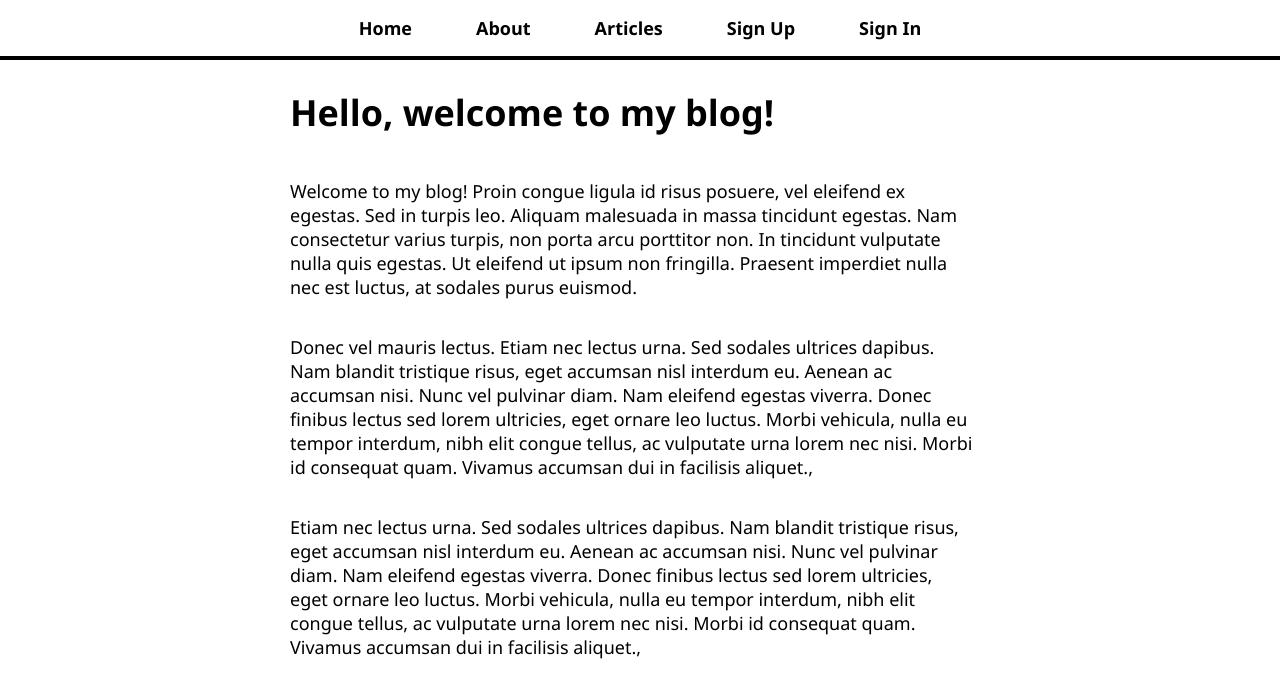
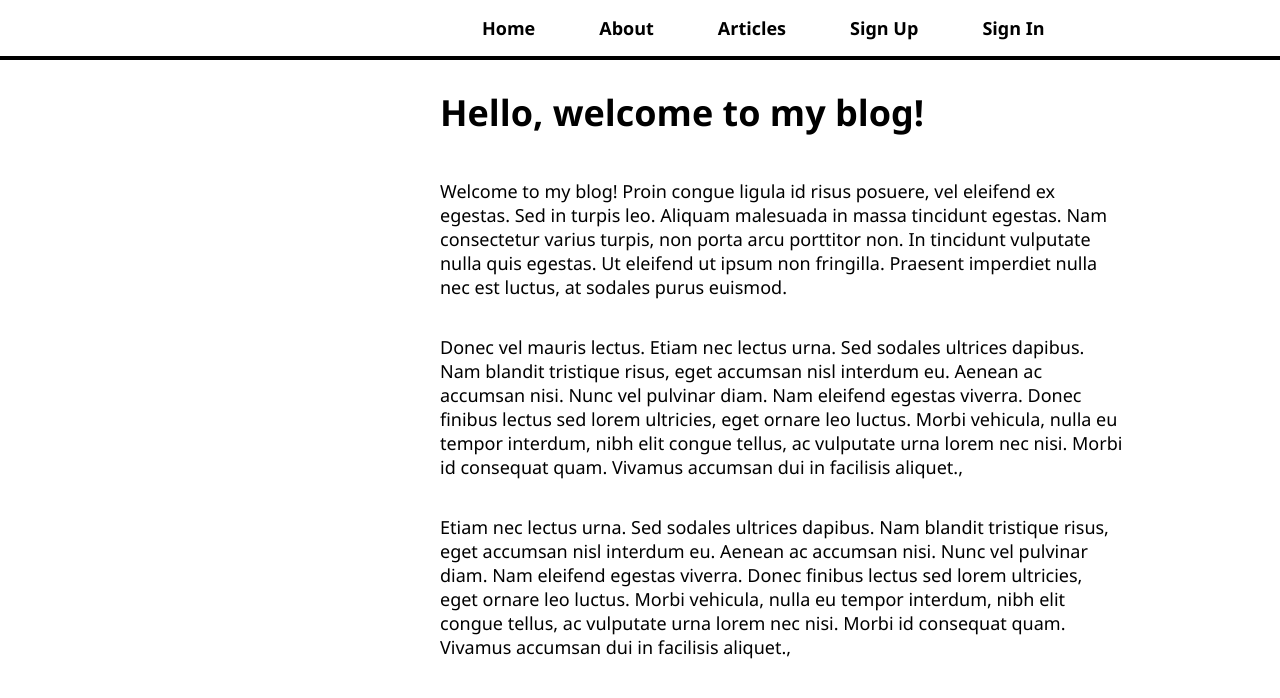
Before and after one commit to HarshidKhunt09/my-blog, a React (Create React App) app in the folder my-blog-frontend/: page / in a window 1280 px wide. Shown: the top 698 px of the page. Built offline with nearby package versions, Linux system fonts and the light colour scheme.

Commit message:
Add Styling to Sortby and Orderby

```diff
--- a/my-blog-frontend/src/App.css
+++ b/my-blog-frontend/src/App.css
@@ -24,7 +24,6 @@ h6 {
 
 nav {
   border-bottom: 4px solid black;
-  text-align: center;
   position: fixed;
   top: 0;
   width: 100%;
@@ -33,7 +32,9 @@ nav {
 
 nav ul {
   list-style-type: none;
-  margin: 0;
+  margin-left: 450px;
+  margin-top: 0;
+  margin-bottom: 0;
   padding: 0;
 }
 
@@ -57,7 +58,7 @@ nav a:hover {
 
 #page-body {
   max-width: 700px;
-  margin: auto;
+  margin-left: 440px;
   padding-top: 64px;
 }
 
@@ -151,10 +152,23 @@ nav a:hover {
   color: white;
   border-radius: 8px;
   cursor: pointer;
+  margin-top: 10px;
   margin-right: 10px;
   margin-bottom: 16px;
+  margin-left: 5px;
 }
 
 #articles-body button:focus{
   background: olive;
 }
+
+#articles-body .sortBy{
+  font-family: 'Segoe UI', Tahoma, Geneva, Verdana, sans-serif;
+  font-weight: bold;
+  margin-top: 15px;
+}
+
+#articles-body .orderBy{
+  font-family: 'Segoe UI', Tahoma, Geneva, Verdana, sans-serif;
+  font-weight: bold;
+}
--- a/my-blog-frontend/src/pages/ArticleListPage.js
+++ b/my-blog-frontend/src/pages/ArticleListPage.js
@@ -14,13 +14,15 @@ const ArticleListPage = () => {
     })
     .sort((a, b) => {
       if (orderBy === 'asc' || orderBy === 'des') {
-        let order = orderBy === 'asc' ? 1 : -1;
+        const order = orderBy === 'asc' ? 1 : -1;
         return a[sortBy].toLowerCase() < b[sortBy].toLowerCase()
           ? -1 * order
           : 1 * order;
       }
       return articleContent;
     });
+
+  console.log(searchTerm);
 
   return (
     <div id='articles-body'>
@@ -31,13 +33,15 @@ const ArticleListPage = () => {
         value={searchTerm || ''}
         onChange={(e) => setSearchTerm(e.target.value)}
       />
-      <br />
-      <button onClick={() => setSortBy('title')}>Title</button>
-      <button onClick={() => setSortBy('name')}>Name</button>
-      <br />
-      <button onClick={() => setOrderBy('asc')}>Ascending</button>
-      <button onClick={() => setOrderBy('des')}>Descending</button>
-      <button onClick={() => setOrderBy('normal')}>Normal</button>
+      <div className='sortBy'>
+        Sort By: <button onClick={() => setSortBy('title')}>Title</button>
+        <button onClick={() => setSortBy('name')}>Name</button>
+      </div>
+      <div className='orderBy'>
+        Order By: <button onClick={() => setOrderBy('asc')}>Ascending</button>
+        <button onClick={() => setOrderBy('des')}>Descending</button>
+        <button onClick={() => setOrderBy('normal')}>Normal</button>
+      </div>
       <ArticleList articles={FilteredArticleList} />
     </div>
   );
```
